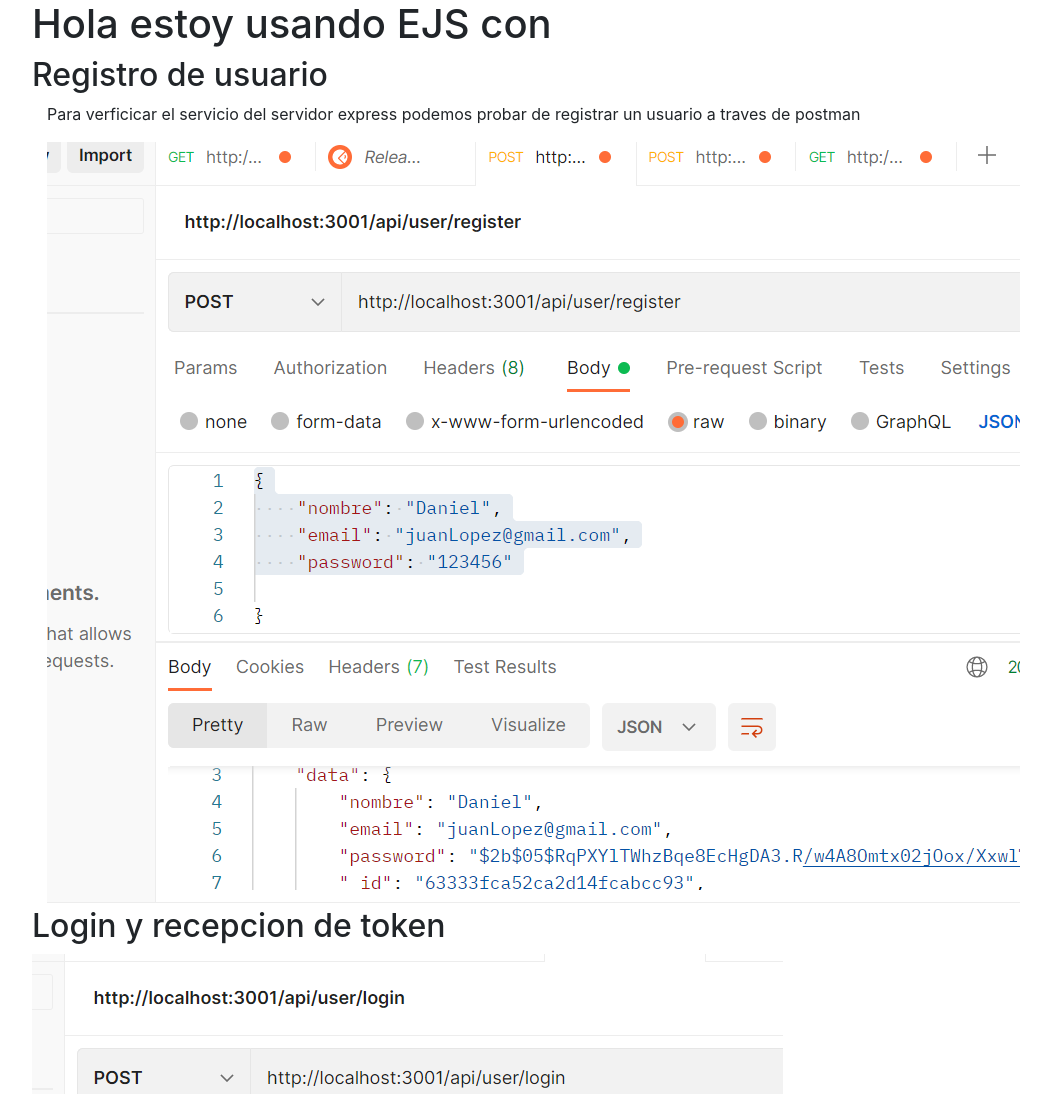
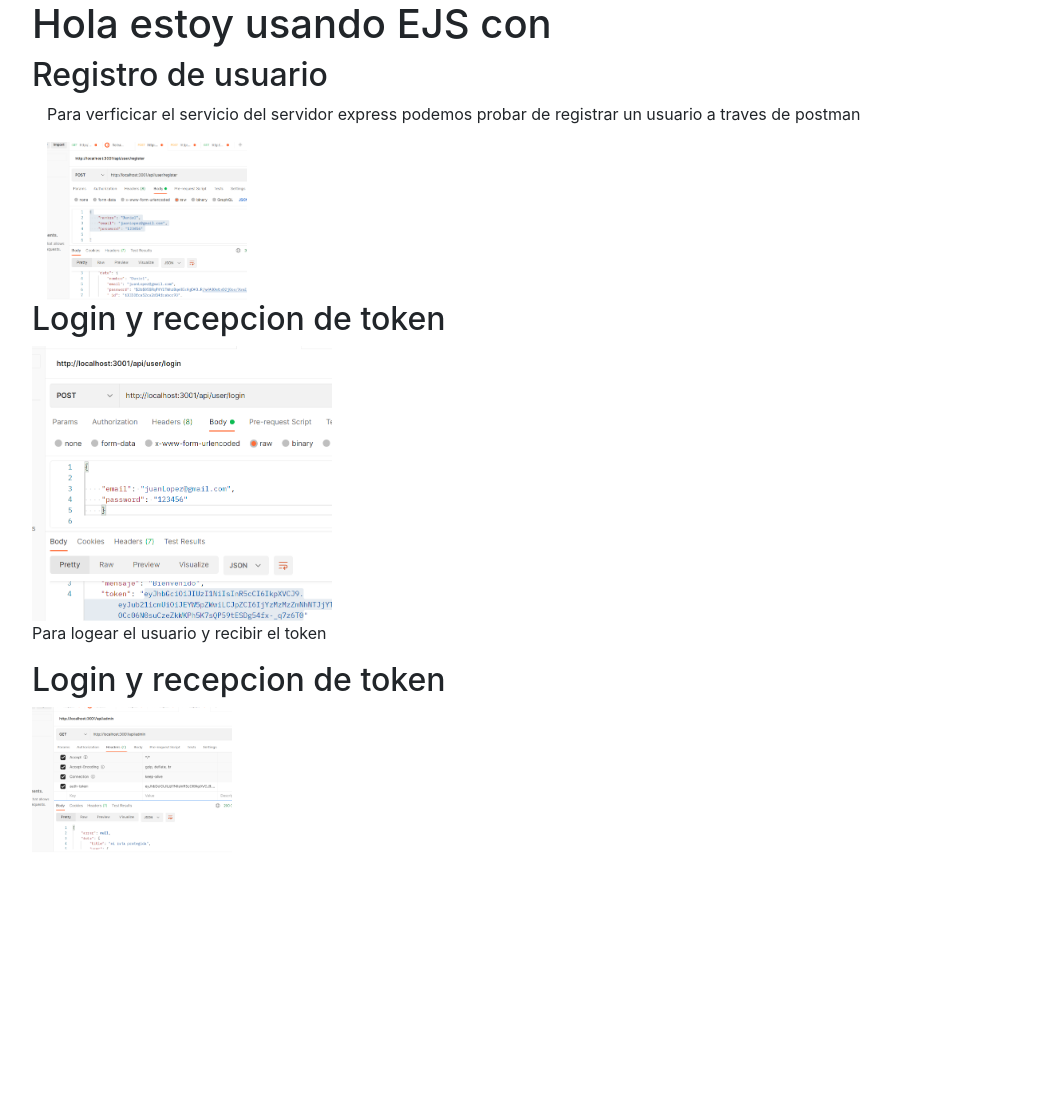
Before and after one commit to juanjoibar/Veterinaria, a Node project: template views/index.ejs in a window 1280 px wide. Shown: the part 56-1150 px from the top of the page, without its empty margins (53-1104 px from the left). After the commit the page ends 906 px from the top, so only its background shows below. Run offline with Node 20 templates, Linux system fonts and the light colour scheme; the template is opened without the code that fills it, so the values that code supplies are empty.

Commit message:
imgenes agregadas commit

```diff
--- a/views/index.ejs
+++ b/views/index.ejs
@@ -9,13 +9,24 @@
         Para verficicar el servicio del servidor express podemos probar de registrar un usuario a traves de postman
 
     </p>
-    <img src="/Public/img/postman-registro.jpg" alt="Alta de usuario">
+    <img src="./img/postman-registro.jpg" alt="Alta de usuario" width="200">
+</div>
+<div>
+
+    <h2> Login y recepcion de token</h2>
+
+    <img src="./img/postman-login.jpg" alt="Login de usuario" width="300">
+    <p>
+        Para logear el usuario y recibir el token
+
+    </p>
+
+
+</div>
+<div>
+    <h2> Login y recepcion de token</h2>
+    <img src="./img/posman-token%20Acceso.png" alt="Ingreso de ruta protegida con token" width="200">
 </div>
 
-<h2> Login y recepcion de token</h2>
-
-<img src="./img/postman-login.jpg" alt="Login de usuario">
-<img src="./img/posman-token%20Acceso.png" alt="Ingreso de ruta protegida con token">
-<img src="./img/paella.jpg"  alt="paella" >
 
 <%- include('template/footer'); %>
```
